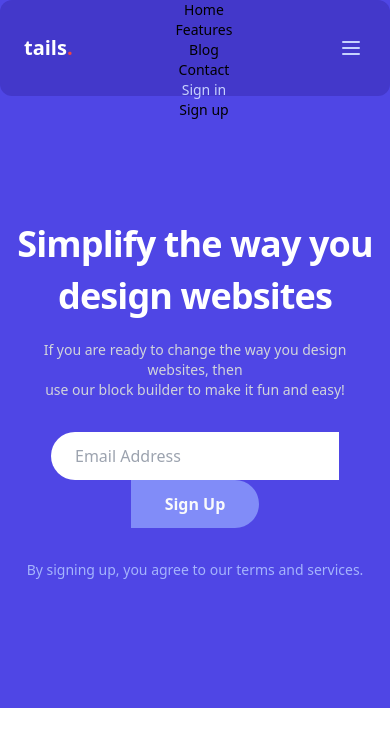
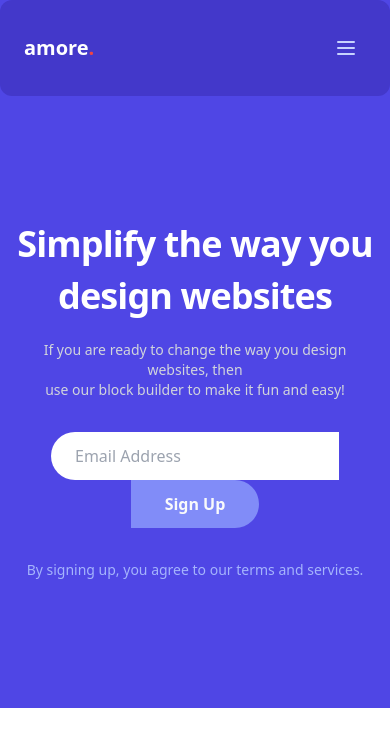
Before and after one commit to joypoddar/header2, a Vue app: page / in a window 390 px wide. Shown: the top 746 px of the page. Built offline with nearby package versions, Linux system fonts and the light colour scheme.

Commit message:
feat: full responsive navbar with dropdown

```diff
--- a/src/components/Navbar.vue
+++ b/src/components/Navbar.vue
@@ -1,15 +1,19 @@
 <template>
-  <header class="rounded-xl hover:bg-indigo-700">
+  <header class="hover:bg-indigo-700 rounded-xl">
     <nav
       class="flex items-center justify-between h-24 px-6"
       x-data="{ showMenu: false }"
     >
       <a href="#" class="text-xl font-extrabold text-white md:w-1/4">
-        tails<span class="text-red-500">.</span>
+        amore<span class="text-red-500">.</span>
       </a>
 
       <div
-        class="flex flex-col w-full h-full text-sm lg:text-base md:flex-row md:w-3/4"
+        class="fixed top-0 left-0 z-40 items-center w-full h-full p-3 bg-gray-900 bg-opacity-50 md:w-3/4 md:flex md:relative md:bg-transparent"
+        x-bind:class="{ flex: showMenu, hidden: !showMenu }"
+      >
+        <div
+          class="flex flex-col justify-center w-full h-full text-xl font-medium text-indigo-700 bg-white rounded-lg md:text-sm md:bg-transparent lg:text-base md:flex-row"
         >
           <!-- links -->
           <div
@@ -17,22 +21,22 @@
           >
             <a
               href="#"
-            class="inline-block px-4 mx-2 font-medium md:px-0 lg:mx-3 md:hover:text-white"
+              class="inline-block px-4 mx-2 font-medium md:px-0 lg:mx-3 hover:text-indigo-900 md:hover:text-white"
               >Home</a
             >
             <a
               href="#"
-            class="inline-block px-4 mx-2 font-medium md:px-0 lg:mx-3 md:hover:text-white"
+              class="inline-block px-4 mx-2 font-medium md:px-0 lg:mx-3 hover:text-indigo-900 md:hover:text-white"
               >Features</a
             >
             <a
               href="#"
-            class="inline-block px-4 mx-2 font-medium md:px-0 lg:mx-3 md:hover:text-white"
+              class="inline-block px-4 mx-2 font-medium md:px-0 lg:mx-3 hover:text-indigo-900 md:hover:text-white"
               >Blog</a
             >
             <a
               href="#"
-            class="inline-block px-4 mx-2 font-medium md:px-0 lg:mx-3 md:hover:text-white"
+              class="inline-block px-4 mx-2 font-medium md:px-0 lg:mx-3 hover:text-indigo-900 md:hover:text-white"
               >Contact</a
             >
           </div>
@@ -43,14 +47,15 @@
           >
             <a
               href="#"
-            class="text-indigo-200 md:mr-3 hover:text-white lg:mr-5 md:px-4 md:py-2 md:hover:bg-indigo-100 md:rounded-full md:hover:text-indigo-700"
+              class="px-5 rounded-md hover:bg-indigo-400 md:text-indigo-200 hover:text-indigo-900 md:mr-3 lg:mr-5 md:px-4 md:py-2 md:hover:bg-indigo-100 md:rounded-full md:hover:text-indigo-700"
               >Sign in</a
             >
             <a
               href="#"
-            class="font-medium md:transition md:duration-150 md:ease-in-out md:text-indigo-600 md:bg-indigo-100 md:border md:border-transparent md:rounded-full md:px-4 md:py-2 whitespace-nowrap hover:bg-white focus:border-indigo-700 focus:ring-indigo-300 focus:outline-none"
+              class="px-4 font-medium rounded-md hover:bg-indigo-400 md:transition hover:text-indigo-900 md:duration-150 md:ease-in-out md:text-indigo-600 md:bg-indigo-100 md:border md:border-transparent md:rounded-full md:px-4 md:py-2 whitespace-nowrap md:hover:bg-white focus:border-indigo-700 focus:ring-indigo-300 focus:outline-none"
               >Sign up</a
             >
+          </div>
         </div>
       </div>
 
@@ -58,7 +63,7 @@
       <!-- hidden in md: screen -->
       <div
         x-on:click="showMenu = !showMenu"
-        class="flex items-center justify-center w-10 h-10 rounded-full cursor-pointer md:hidden"
+        class="z-50 flex items-center justify-center w-10 h-10 rounded-full cursor-pointer md:hidden"
         x-bind:class="{
           'text-indigo-700 hover:bg-gray-200': showMenu,
           'text-indigo-200 hover:bg-indigo-700':!showMenu
```
Lines whose indentation alone changed are shown as unchanged.
